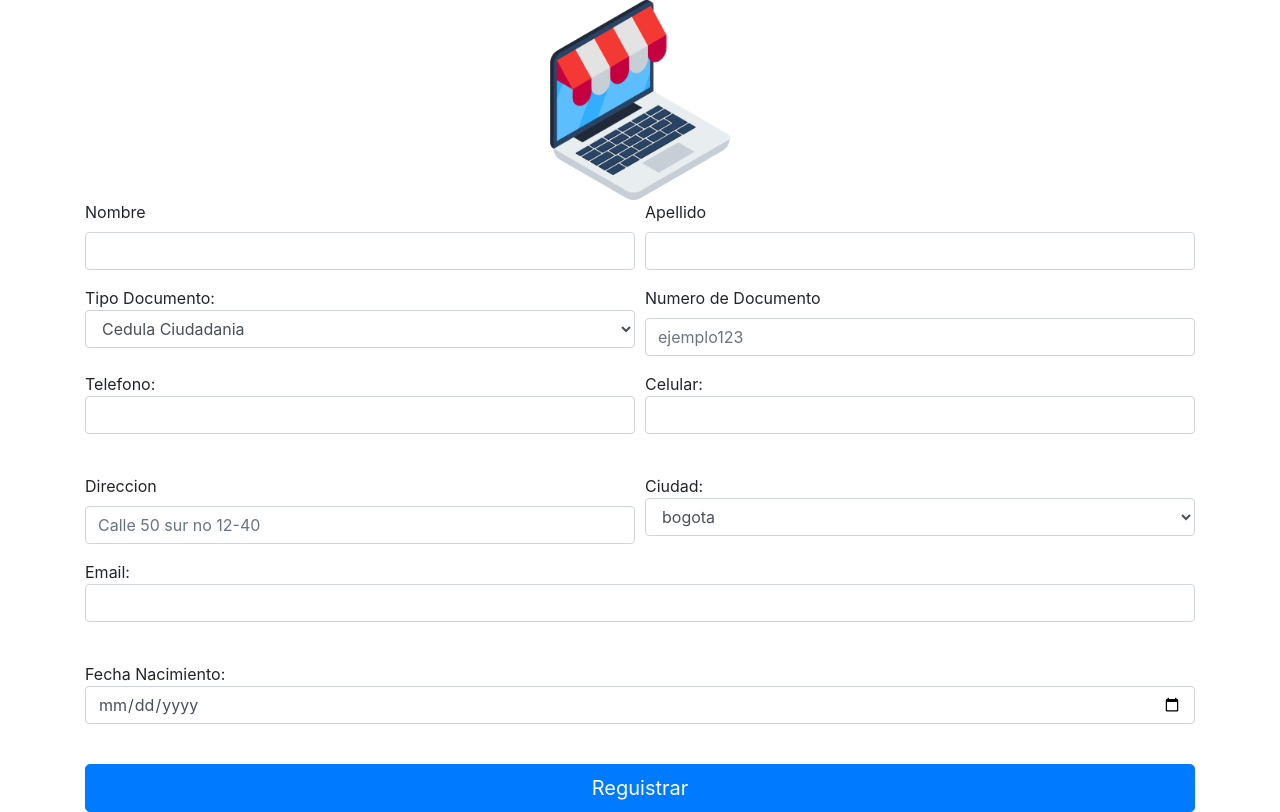
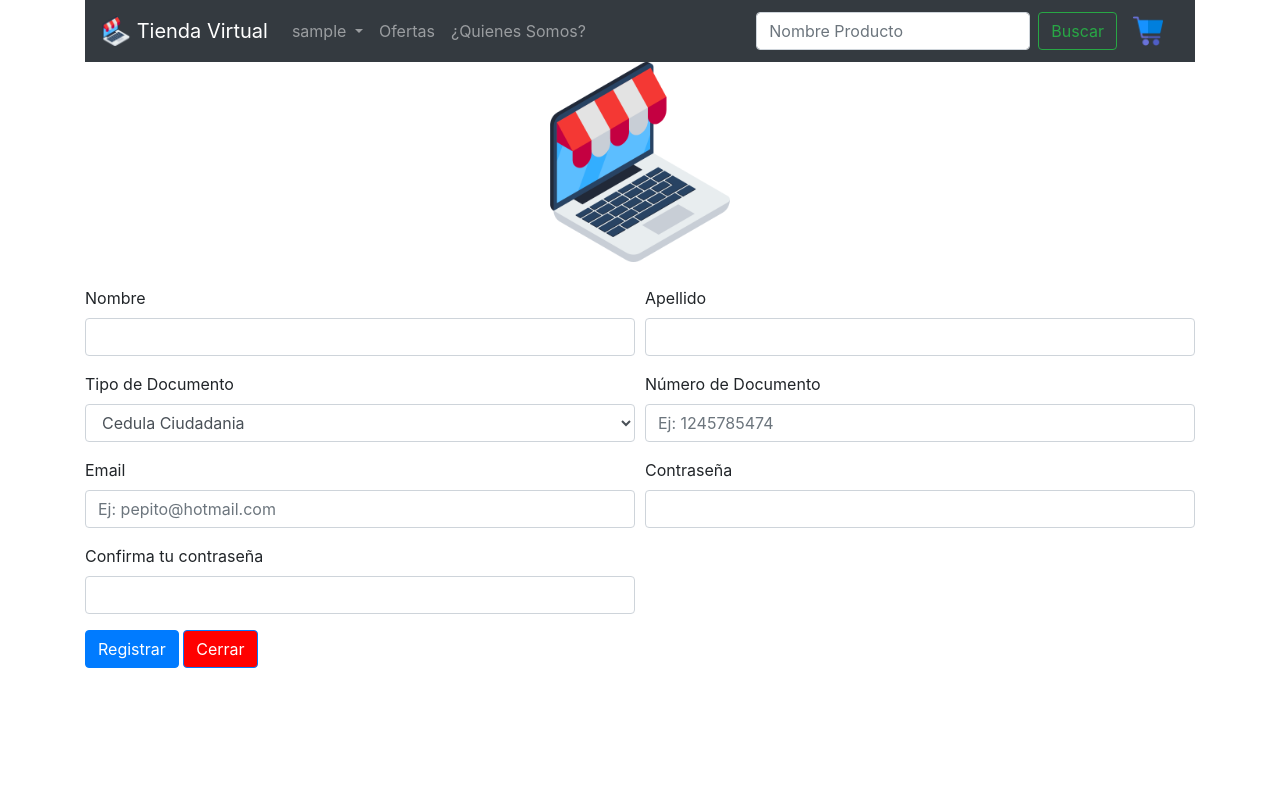
Before and after one commit to 3steb4n/MercadoPHP, a PHP site: page /Mercado/Vista/usuarios/NuevoUsuario.php in a window 1280 px wide. After the commit the page ends 668 px from the top, so only its background shows below. Run offline with PHP 8.4, Linux system fonts and the light colour scheme; the visitor is signed in with stand-in values (Sample User, id 1); some libraries are stand-ins or nearby versions.

Commit message:
Se agrega validacion con JS y se quitan algunos campos

```diff
--- a/Proyecto/Vista/usuarios/NuevoUsuario.php
+++ b/Proyecto/Vista/usuarios/NuevoUsuario.php
@@ -1,4 +1,7 @@
-<?php?>
+<?php
+error_reporting(0);
+session_start();
+?>
 <!DOCTYPE html>
 <html>
 <head>
@@ -11,14 +14,75 @@
 	<script src="https://code.jquery.com/jquery-3.5.1.slim.min.js" integrity="sha384-DfXdz2htPH0lsSSs5nCTpuj/zy4C+OGpamoFVy38MVBnE+IbbVYUew+OrCXaRkfj" crossorigin="anonymous"></script>
 	<script src="https://cdn.jsdelivr.net/npm/popper.js@1.16.1/dist/umd/popper.min.js" integrity="sha384-9/reFTGAW83EW2RDu2S0VKaIzap3H66lZH81PoYlFhbGU+6BZp6G7niu735Sk7lN" crossorigin="anonymous"></script>
 	<script src="https://stackpath.bootstrapcdn.com/bootstrap/4.5.2/js/bootstrap.min.js" integrity="sha384-B4gt1jrGC7Jh4AgTPSdUtOBvfO8shuf57BaghqFfPlYxofvL8/KUEfYiJOMMV+rV" crossorigin="anonymous"></script>
-	<script src="../js/ValidarUsuario.js"></script>
+	<script src="../../js/ValidarRegistroUsuario.js"></script>
 </head>
 <body>
-	<form method="POST" action="Registro.php">
+<div id="messageEmailDiv" style="display: none; position: absolute; z-index: 3; background-color: rgba(0, 0, 0, 0.5); width: 100%; height: 100vh;">
+	<div style="position: absolute; padding: 40px; background-color: white; width: 40%; height: 300px; margin: auto; top: 0; bottom: 0; right: 0; left: 0;">
+	<label style="color: green;" id="messageEmailLabel"></label>
+	<br>
+	<br>
+	<br>
+	<br>
+	<br>
+	<form action="../Login.php">
+	<button style="width: 100%;" type="submit" class="btn btn-primary rigth">Aceptar</button>
+	</form>
+	</div>
+</div>
 		<div class="container-sm">
+		<nav class="navbar navbar-expand-lg navbar-dark bg-dark justify-content-between" style="width: 100%;">
+		<a class="navbar-brand" href="../../index.php">
+			<img src="../../Iconos_o_Imagenes/laptop.png" width="30" height="30" class="d-inline-block align-top" alt="" loading="lazy">
+				Tienda Virtual
+			</a>
+			<button class="navbar-toggler" type="button" data-toggle="collapse" data-target="#navbarNavDropdown" aria-controls="navbarNavDropdown" aria-expanded="false" aria-label="Toggle navigation">
+				<span class="navbar-toggler-icon"></span>
+			</button>
+			<div class="collapse navbar-collapse" id="navbarNavDropdown">
+					<ul class="navbar-nav">
+					<?php
+					if($_SESSION['userName'] == "")
+					{
+					?>
+						<li class="nav-item">
+							<a class="nav-link" href="../Login.php">Iniciar Sesion</a>
+						</li>
+						<?php
+					}else{
+						?>
+						<li class="nav-item dropdown">
+							<a class="nav-link dropdown-toggle" href="#" id="navbarDropdownMenuLink" role="button" data-toggle="dropdown" aria-haspopup="true" aria-expanded="false">
+							<?php echo $_SESSION['userName']; ?>
+							</a>
+							<div class="dropdown-menu" aria-labelledby="navbarDropdownMenuLink">
+							<?php if($_SESSION['idRol'] == '1') {?>
+                            <a class="dropdown-item" href="Vista/administrador/Usuarios.php">Administrar Usuarios</a>
+                            <?php } ?>
+							<a class="dropdown-item" href="Vista/usuarios/CerrarSesion.php">Cerrar Sesión</a>
+							</div>
+						</li>
+					<?php } ?>
+						<li class="nav-item">
+							<a class="nav-link" href="#">Ofertas</a>
+						</li>
+						<li class="nav-item">
+							<a class="nav-link" href="#">¿Quienes Somos?</a>
+						</li>
+					</ul>
+				</div>
+				<form class="form-inline my-2 my-lg-0" action="" method="get">
+					<input class="form-control mr-sm-2" name="nombreProducto" type="search" placeholder="Nombre Producto" aria-label="Search">
+					<button class="btn btn-outline-success my-2 my-sm-0" type="submit">Buscar</button>
+				</form>
+				<a class="nav-link" href="#">
+				<img src="../../Iconos_o_Imagenes/carro.png" width="30" height="30" class="d-inline-block align-top" alt="" loading="lazy">
+				</a>
+			</nav>
 			<div class="text-center">
-  				<img src="../Iconos_o_Imagenes/laptop.png" class="rounded" height="200px" width="200px">
+  				<img src="../../Iconos_o_Imagenes/laptop.png" class="rounded" height="200px" width="200px">
 			</div>
+			<br>
 			<div class="form-row">
 			    <div class="form-group col-md-6">
 			      <label for="inputEmail4">Nombre</label>
@@ -31,44 +95,33 @@
 			  </div>
 			  <div class="form-row">
 			  <div class="form-group col-md-6">
-				Tipo Documento: <select id="tipodocumento"  class="form-control" name="tipodocumento">
+			  <label for="inputAddress">Tipo de Documento</label>
+				<select id="tipDoc" class="form-control" name="tipDoc">
 					<option value="1">Cedula Ciudadania</option>
 					<option value="2">Cedula Extranjera</option>
 					<option value="3">Tarjeta Identidad</option>
 				</select>
 				</div>
 			  <div class="form-group col-md-6">
-			    <label for="inputAddress">Numero de Documento</label>
-			    <input type="num" class="form-control" id="ndocumento" name="ndocumento" placeholder="ejemplo123">
-			  </div>
-				 <div class="form-group col-md-6">
-					Telefono: <input type="tel" class="form-control" id="telefono" name="telefono"><br/>
-				</div>
-				<div class="form-group col-md-6">
-					Celular: <input type="tel" class="form-control" id="celular" name="celular"><br/>
-				</div>
-			<div class="form-group col-md-6" >
-			    <label for="inputAddress2">Direccion</label>
-			    <input type="text" class="form-control" id="direccion" name="direccion" placeholder="Calle 50 sur no 12-40">
+			    <label for="inputAddress">Número de Documento</label>
+			    <input type="num" class="form-control" id="numDocu" name="numDocu" placeholder="Ej: 1245785474">
 			  </div>
 			  <div class="form-group col-md-6">
-				Ciudad: <select class="form-control" id="ciudad" name="ciudad">
-					<option value="1">bogota</option>
-					<option value="2">Colon</option>
-					<option value="3">medellin</option>
-				</select>
-				</div>
-
+			    <label for="inputAddress">Email</label>
+			    <input type="text" style="width: 100%;" class="form-control" id="email" name="email" placeholder="Ej: pepito@hotmail.com">
+			  </div>
+			  <div class="form-group col-md-6">
+			    <label for="inputAddress">Contraseña</label>
+			    <input type="password" style="width: 100%;" class="form-control" id="firstPassword" name="firstPassword" placeholder="">
+			  </div>
+			  <div class="form-group col-md-6">
+			    <label for="inputAddress">Confirma tu contraseña</label>
+			    <input type="password" style="width: 100%;" class="form-control" id="secondPassword" name="secondPassword" placeholder="">
+			  </div>
 			</div>
-			<div class="form-group">
-					Email: <input type="text"  class="form-control" id="email" name="email"><br/>
-				</div>
-			<div class="form-group">
-					Fecha Nacimiento: <input type="date"  class="form-control" id="fecha" name="fecha"><br/>
-			</div>
-			  <button type="submit" id="guardar" name ="guardar" class="btn btn-primary btn-lg btn-block">Reguistrar</button>
-		</div>
-	</form>
-
+			<span id="mensajeError" style="color: red;"></span>
+		<button type="button" onclick="verificarReg(nombre.value, apellido.value, tipDoc.value, numDocu.value, email.value, firstPassword.value, secondPassword.value)"
+		class="btn btn-primary">Registrar</button>
+		<a href="../Login.php" style="background: red;" class="btn btn-primary">Cerrar</a>
 </body>
 </html>
```
